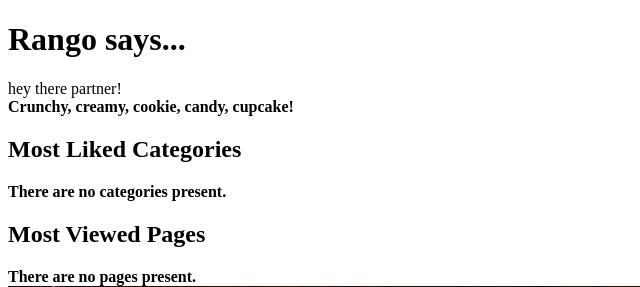
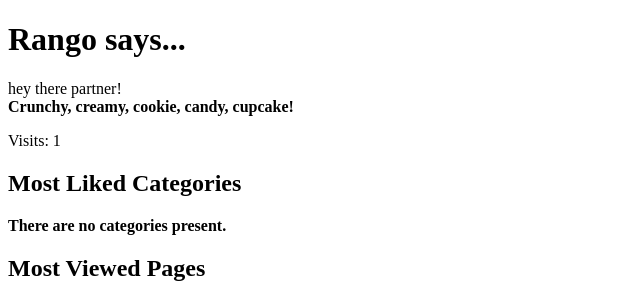
Before and after one commit to drmoknowsit/tango_with_django_project, a Django app: page / in a window 1280 px wide. Shown: the top 287 px of the page, without its empty margins (0-640 px from the left). Run offline with Django 3.2, Linux system fonts and the light colour scheme; data that the repository does not hold is empty.

Commit message:
Ch10 done before exercises

```diff
--- a/rango/views.py
+++ b/rango/views.py
@@ -1,3 +1,6 @@
+from datetime import datetime
+from urllib import response
+
 from django.contrib.auth import authenticate, login, logout
 from django.contrib.auth.decorators import login_required
 from django.shortcuts import render, redirect
@@ -6,19 +9,43 @@ from rango.forms import CategoryForm, PageForm, UserForm, UserProfileForm
 from rango.models import Category, Page
 from django.http import HttpResponse
 
+def get_server_side_cookie(request, cookie, default_val=None):
+    val = request.session.get(cookie)
+    if not val:
+        val = default_val
+    return val
 
+def visitor_cookie_handler(request):
+    visits = int(get_server_side_cookie(request, 'visits', '1'))
+    last_visit_cookie = get_server_side_cookie(request,'last_visit', str(datetime.now()))
+    last_visit_time = datetime.strptime(last_visit_cookie[:-7], '%Y-%m-%d %H:%M:%S')
+
+    if (datetime.now() - last_visit_time).seconds > 0:
+        visits += 1
+        request.session['last_visit']= str(datetime.now())
+    else:
+        request.session['last_visit']=  last_visit_cookie
+    request.session['visits']= visits
 
 def index(request):
     category_list = Category.objects.order_by('-likes')[:5]
     page_list = Page.objects.order_by('-views')[:5]
+
     context_dict = {}
     context_dict['boldmessage']= 'Crunchy, creamy, cookie, candy, cupcake!'
     context_dict['categories'] = category_list
     context_dict['pages'] = page_list
-    return render(request, 'rango/index.html', context=context_dict )
+
+    visitor_cookie_handler(request)
+    context_dict['visits'] = request.session['visits']
+
+    response = render(request, 'rango/index.html', context=context_dict )
+
+    return response
 
 def about(request):
     context_dict = {'boldmessage': 'This tutorial has been put together by Dr Mo.'}
+
     return render(request, 'rango/about.html', context=context_dict)
 
 def show_category(request, category_name_slug):
--- a/templates/rango/index.html
+++ b/templates/rango/index.html
@@ -18,7 +18,7 @@
 
         <strong>{{ boldmessage }}</strong><br />
 
-
+        <p>Visits: {{ visits }}</p>
         <div>
         <h2>Most Liked Categories</h2>
         {% if categories %}
```
